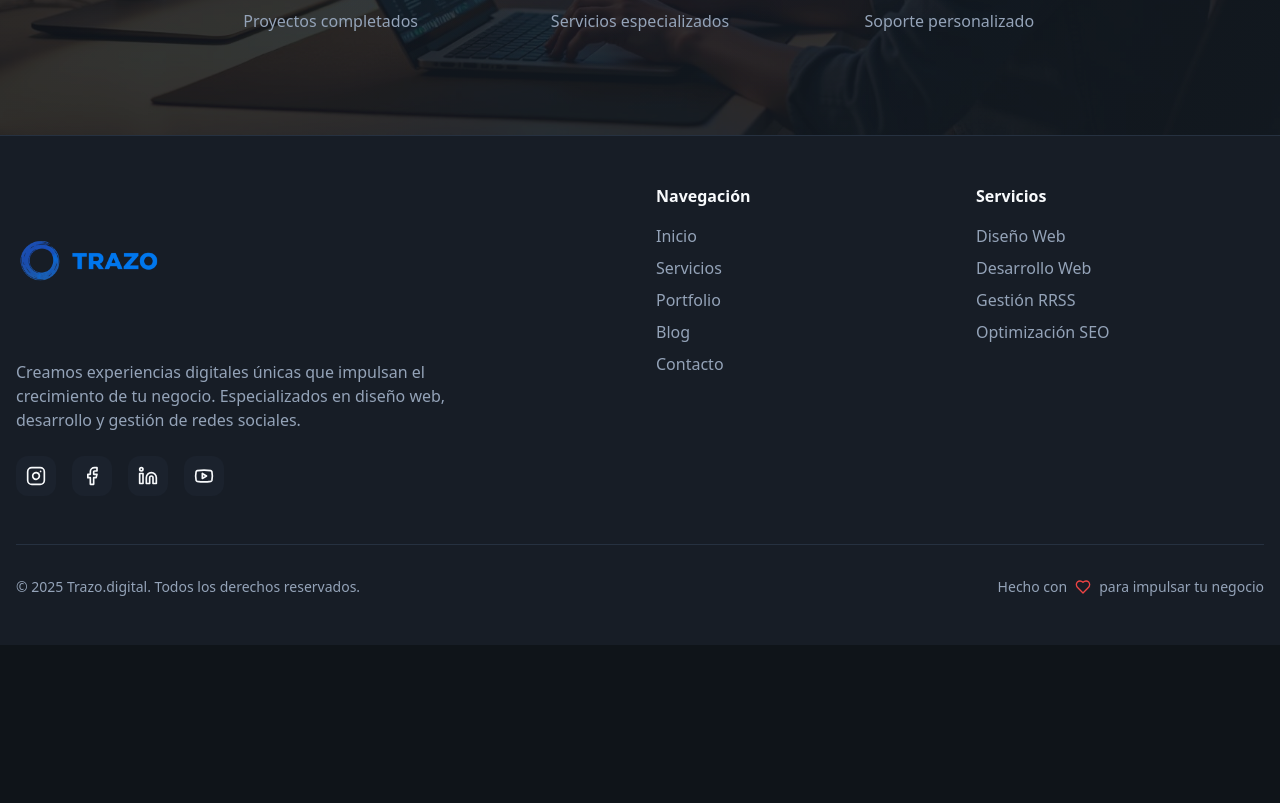
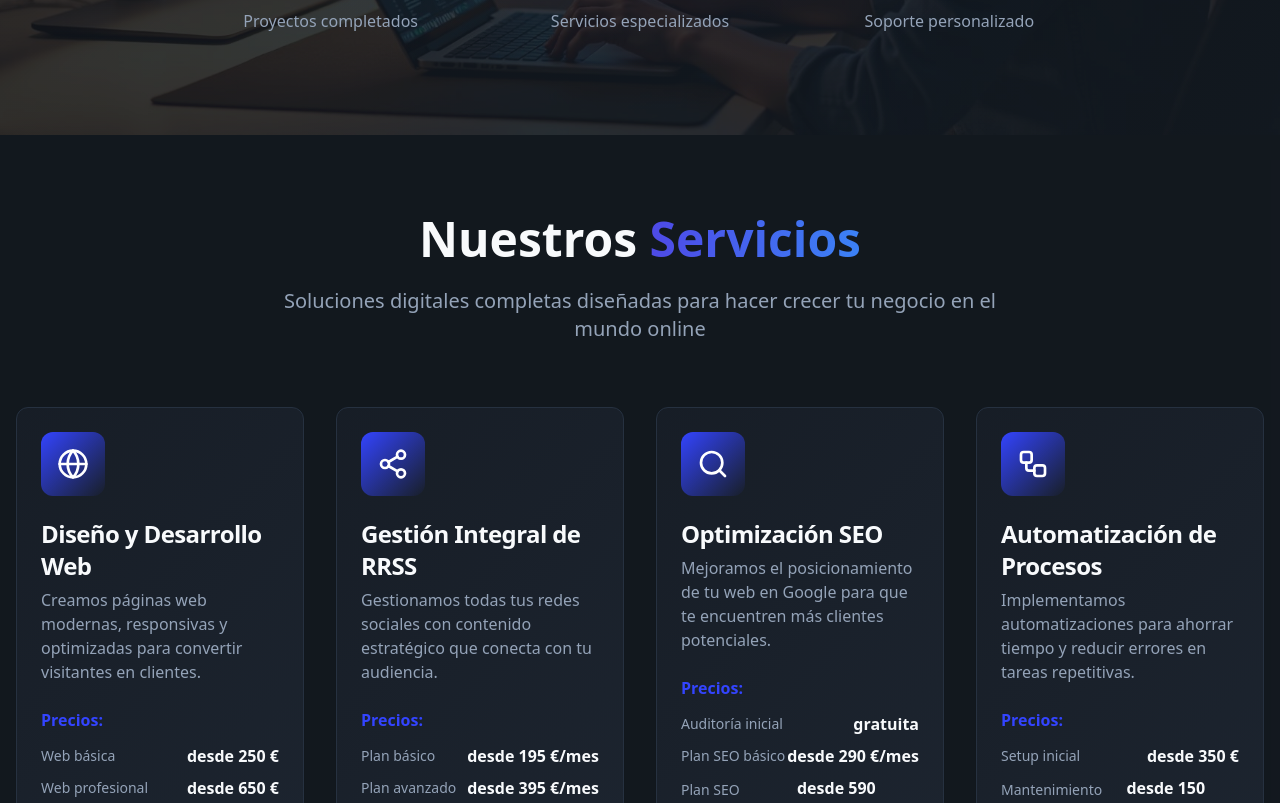
Before and after one commit to papparazzi76/trazo-digital-showcase, a React (Vite) app: page / in a window 1280 px wide. Shown: the part 857-1660 px from the top of the page. Before the commit the page ends 1502 px from the top, so only its background shows below. Built offline with nearby package versions, Linux system fonts and the light colour scheme.

Commit message:
Integrate Services section
Integrate the Services section into the homepage, removing its separate page.

```diff
--- a/src/App.tsx
+++ b/src/App.tsx
@@ -2,11 +2,10 @@ import { Toaster } from "@/components/ui/toaster";
 import { Toaster as Sonner } from "@/components/ui/sonner";
 import { TooltipProvider } from "@/components/ui/tooltip";
 import { QueryClient, QueryClientProvider } from "@tanstack/react-query";
-import { BrowserRouter, Routes, Route } from "react-router-dom";
+import { BrowserRouter, Routes, Route, Navigate } from "react-router-dom";
 import { HelmetProvider } from "react-helmet-async";
 import Index from "./pages/Index";
 import NotFound from "./pages/NotFound";
-import ServicesPage from "./pages/ServicesPage";
 import PortfolioPage from "./pages/PortfolioPage";
 import ContactPage from "./pages/ContactPage";
 import Blog from "./pages/Blog";
@@ -22,7 +21,7 @@ const App = () => (
         <BrowserRouter>
           <Routes>
             <Route path="/" element={<Index />} />
-            <Route path="/servicios" element={<ServicesPage />} />
+            <Route path="/servicios" element={<Navigate to="/#servicios" replace />} />
             <Route path="/portfolio" element={<PortfolioPage />} />
             <Route path="/contacto" element={<ContactPage />} />
             <Route path="/blog" element={<Blog />} />
--- a/src/components/Footer.tsx
+++ b/src/components/Footer.tsx
@@ -64,7 +64,7 @@ const Footer = () => {
             <h4 className="font-semibold mb-4">Navegación</h4>
             <ul className="space-y-2">
               <li><Link to="/" className="text-muted-foreground hover:text-primary transition-colors">Inicio</Link></li>
-              <li><Link to="/servicios" className="text-muted-foreground hover:text-primary transition-colors">Servicios</Link></li>
+              <li><Link to="/#servicios" className="text-muted-foreground hover:text-primary transition-colors">Servicios</Link></li>
               <li><Link to="/portfolio" className="text-muted-foreground hover:text-primary transition-colors">Portfolio</Link></li>
               <li><Link to="/blog" className="text-muted-foreground hover:text-primary transition-colors">Blog</Link></li>
               <li><Link to="/contacto" className="text-muted-foreground hover:text-primary transition-colors">Contacto</Link></li>
--- a/src/components/Header.tsx
+++ b/src/components/Header.tsx
@@ -28,7 +28,7 @@ const Header = () => {
           {/* Desktop Navigation */}
           <nav className="hidden md:flex items-center space-x-8">
             <Link to="/" className="nav-link text-foreground hover:text-primary transition-colors">Inicio</Link>
-            <Link to="/servicios" className="nav-link text-foreground hover:text-primary transition-colors">Servicios</Link>
+            <Link to="/#servicios" className="nav-link text-foreground hover:text-primary transition-colors">Servicios</Link>
             <Link to="/portfolio" className="nav-link text-foreground hover:text-primary transition-colors">Portfolio</Link>
             <Link to="/blog" className="nav-link text-foreground hover:text-primary transition-colors">Blog</Link>
             <Link to="/contacto" className="nav-link text-foreground hover:text-primary transition-colors">Contacto</Link>
@@ -52,7 +52,7 @@ const Header = () => {
           <nav className="md:hidden mt-4 pb-4 border-t border-border">
             <div className="flex flex-col space-y-4 mt-4">
               <Link to="/" onClick={() => setIsMenuOpen(false)} className="text-left text-foreground hover:text-primary transition-colors">Inicio</Link>
-              <Link to="/servicios" onClick={() => setIsMenuOpen(false)} className="text-left text-foreground hover:text-primary transition-colors">Servicios</Link>
+              <Link to="/#servicios" onClick={() => setIsMenuOpen(false)} className="text-left text-foreground hover:text-primary transition-colors">Servicios</Link>
               <Link to="/portfolio" onClick={() => setIsMenuOpen(false)} className="text-left text-foreground hover:text-primary transition-colors">Portfolio</Link>
               <Link to="/blog" onClick={() => setIsMenuOpen(false)} className="text-left text-foreground hover:text-primary transition-colors">Blog</Link>
               <Link to="/contacto" onClick={() => setIsMenuOpen(false)} className="text-left text-foreground hover:text-primary transition-colors">Contacto</Link>
--- a/src/pages/Index.tsx
+++ b/src/pages/Index.tsx
@@ -1,5 +1,6 @@
 import Header from '@/components/Header';
 import Hero from '@/components/Hero';
+import Services from '@/components/Services';
 import Footer from '@/components/Footer';
 import WhatsAppFloat from '@/components/WhatsAppFloat';
 
@@ -9,6 +10,7 @@ const Index = () => {
       <Header />
       <main className="pt-20 md:pt-24 lg:pt-48">
         <Hero />
+        <Services />
       </main>
       <Footer />
       <WhatsAppFloat />
```
